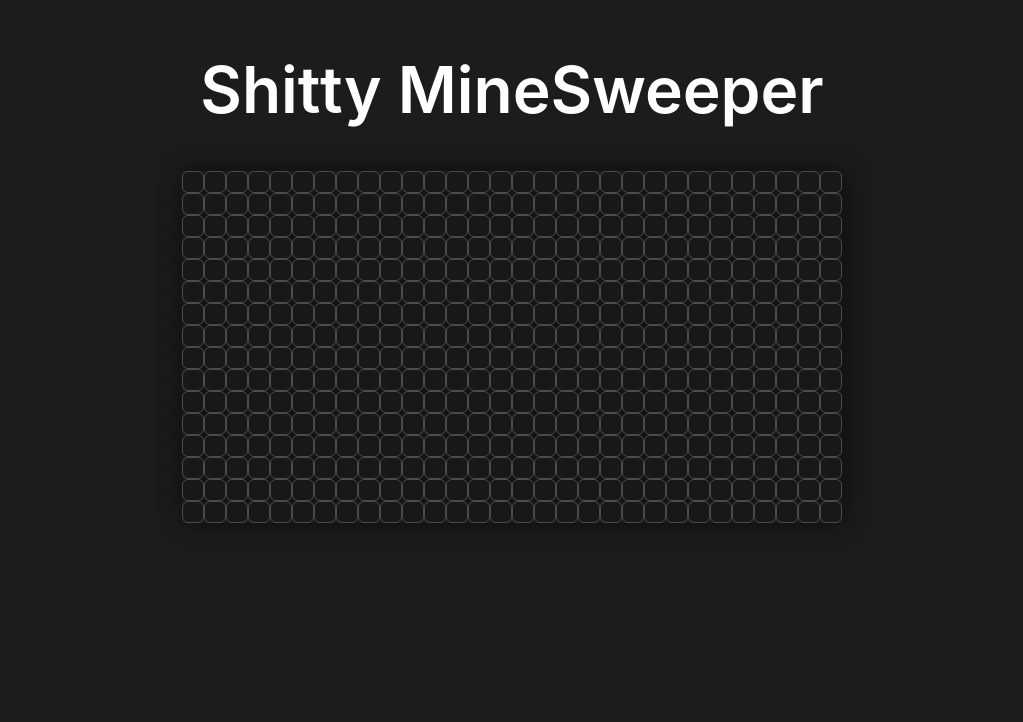
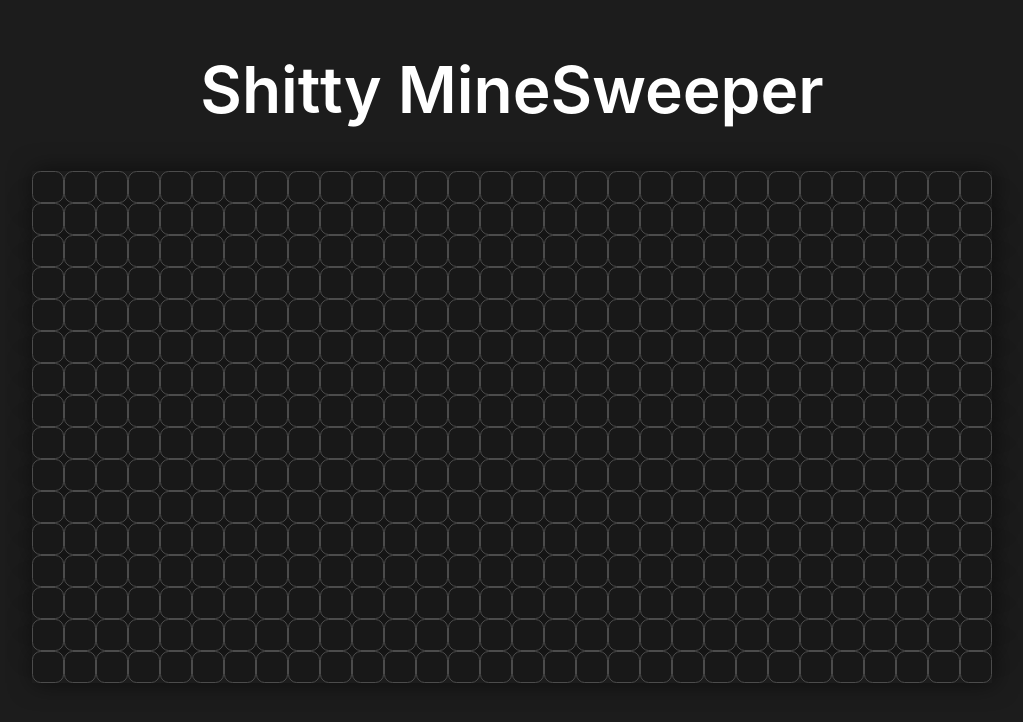
Before and after one commit to Adam-Alani/minesweeper-svelte, a Svelte app: page / in a window 1280 px wide. Shown: the top 722 px of the page, without its empty margins (128-1151 px from the left). Built offline with nearby package versions, Linux system fonts and the light colour scheme.

Commit message:
Made board bigger

```diff
--- a/src/App.svelte
+++ b/src/App.svelte
@@ -212,8 +212,8 @@
 	}
 
 	.cell {
-		width: 20px;
-		height: 20px;
+		width: 30px;
+		height: 30px;
 		border: solid 1px #4c4c4c;;
 		border-radius: 27%;
 	}
@@ -229,7 +229,7 @@
 	}
 
 	.num {
-		font-size: 11px;
+		font-size: 15px;
 		background-color: #66CCFF;
 		border-radius: 100%;
 		cursor: default;
```
Also changed, not shown: public/build/bundle.css, public/build/bundle.js, 1 other file (tests, documents, lock files or other folders).
